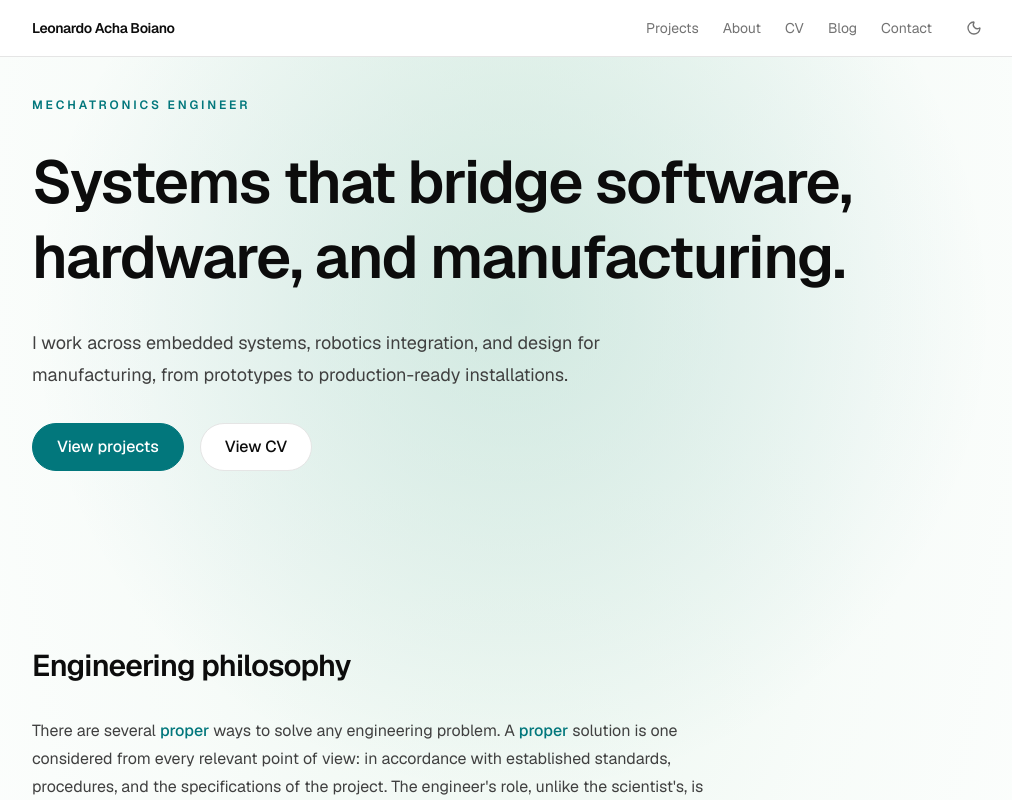
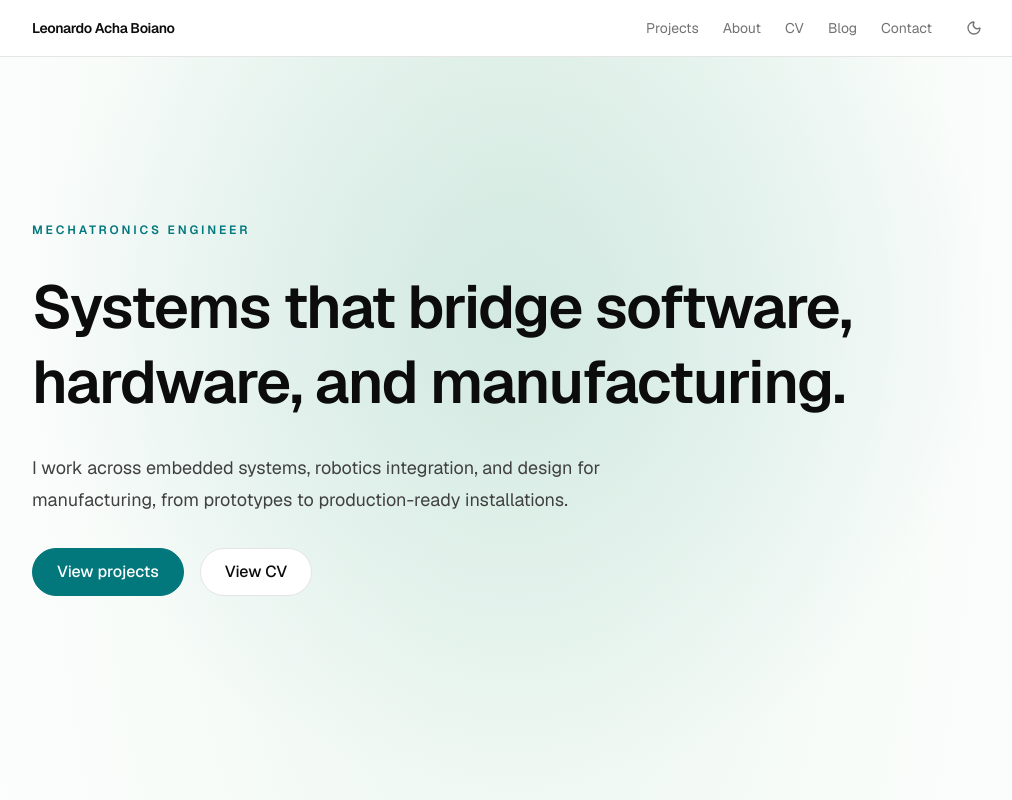
Before and after one commit to leonardoAB1/leonardoachaboiano.com, a Next.js app: page / in a window 1280 px wide. Shown: the top 800 px of the page, without its empty margins (128-1140 px from the left). Built offline with nearby package versions, Linux system fonts and the light colour scheme.

Commit message:
fix: fill viewport with hero section to prevent philosophy heading from showing on load

```diff
--- a/src/components/home/Hero.tsx
+++ b/src/components/home/Hero.tsx
@@ -8,7 +8,7 @@ import { cn } from "@/lib/utils";
 
 export function Hero(): ReactElement {
   return (
-    <Section className="pb-16 pt-8 sm:pb-20 sm:pt-10">
+    <Section className="flex min-h-[calc(100svh-3.5rem)] flex-col justify-center pb-16 pt-8 sm:pb-20 sm:pt-10">
       <Container className="flex flex-col gap-8">
         <Eyebrow>Mechatronics engineer</Eyebrow>
         <Heading as="h1" className="max-w-4xl" size="xl">
```
